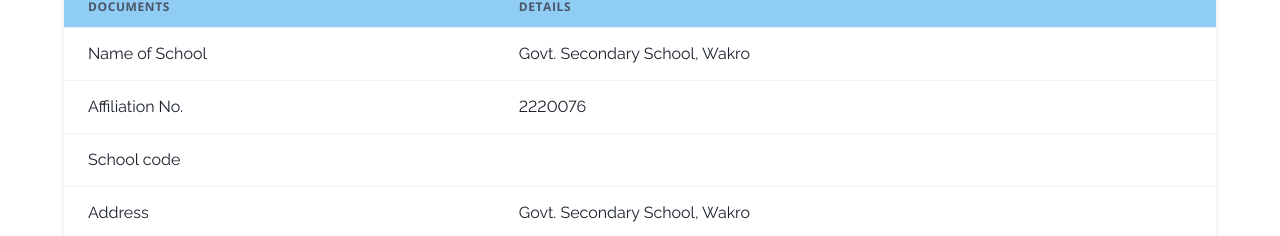
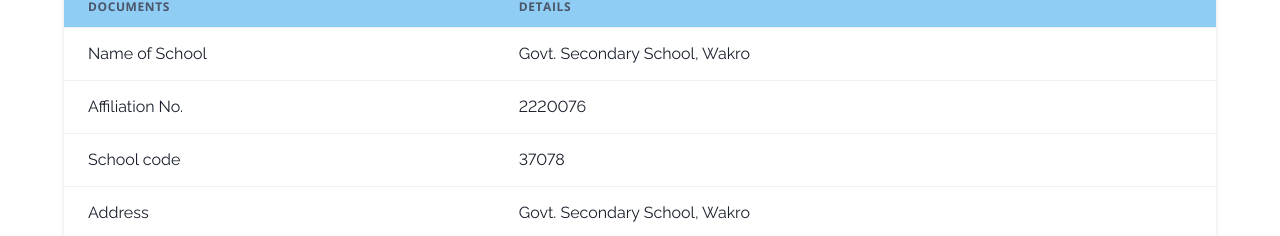
Before and after one commit to otaree/gss-wakro, a React (Create React App) app: page / in a window 1280 px wide. Shown: the part 920-1156 px from the top of the page. Built offline with nearby package versions, Linux system fonts and the light colour scheme.

Commit message:
added school code

```diff
--- a/src/components/MadetoryDisclouser/index.jsx
+++ b/src/components/MadetoryDisclouser/index.jsx
@@ -136,7 +136,7 @@ export default function MandatoryPublicDisclosure() {
                         </Tr>
                         <Tr>
                             <Td>School code</Td>
-                            <Td></Td>
+                            <Td>37078</Td>
                         </Tr>
                         <Tr>
                             <Td>Address</Td>
@@ -144,7 +144,7 @@ export default function MandatoryPublicDisclosure() {
                         </Tr>
                         <Tr>
                             <Td>Email</Td>
-                            <Td>ghsshawai.anjaw@gmail.com</Td>
+                            <Td>hmgsswakro@gmail.com</Td>
                         </Tr>
                         <Tr>
                             <Td>Mobile No.</Td>
@@ -170,7 +170,7 @@ export default function MandatoryPublicDisclosure() {
                         </Tr>
                         <Tr>
                             <Td>School code</Td>
-                            <Td></Td>
+                            <Td>37078</Td>
                         </Tr>
                         <Tr>
                             <Td>Address</Td>
```
